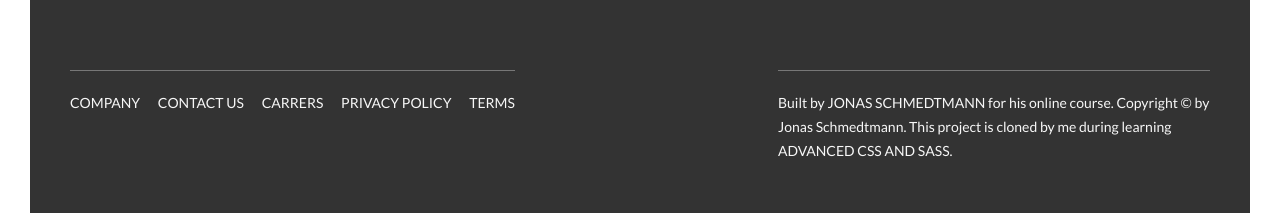
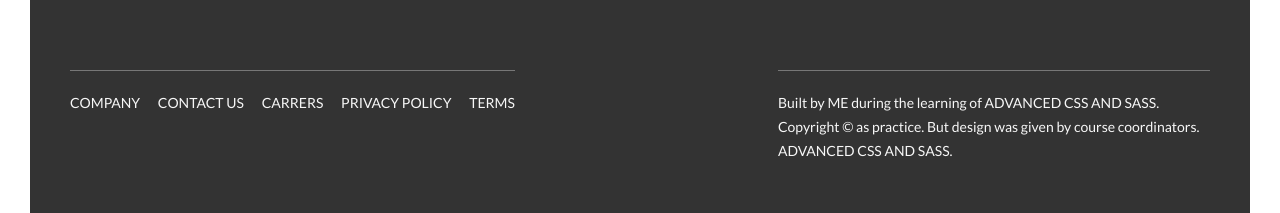
Before and after one commit to abhijitDlib/Natours_page, a website: page index.html in a window 1280 px wide. Shown: the part 5533-5746 px from the top of the page. Drawn offline with Linux system fonts and the light colour scheme.

Commit message:
index.html

```diff
--- a/index.html
+++ b/index.html
@@ -444,9 +444,10 @@
         </div>
         <div class="col-1-of-2">
           <p class="footer__copyright">
-            Built by <a href="#" class="footer__link">Jonas Schmedtmann</a> for
-            his online course. Copyright &copy; by Jonas Schmedtmann. This
-            project is cloned by me during learning
+            Built by <a href="#" class="footer__link">me</a> during the learning
+            of <a href="#" class="footer__link">Advanced CSS and Sass</a>.
+            Copyright &copy; as practice. But design was given by course
+            coordinators.
             <a href="#" class="footer__link">Advanced CSS and Sass</a>.
           </p>
         </div>
```
